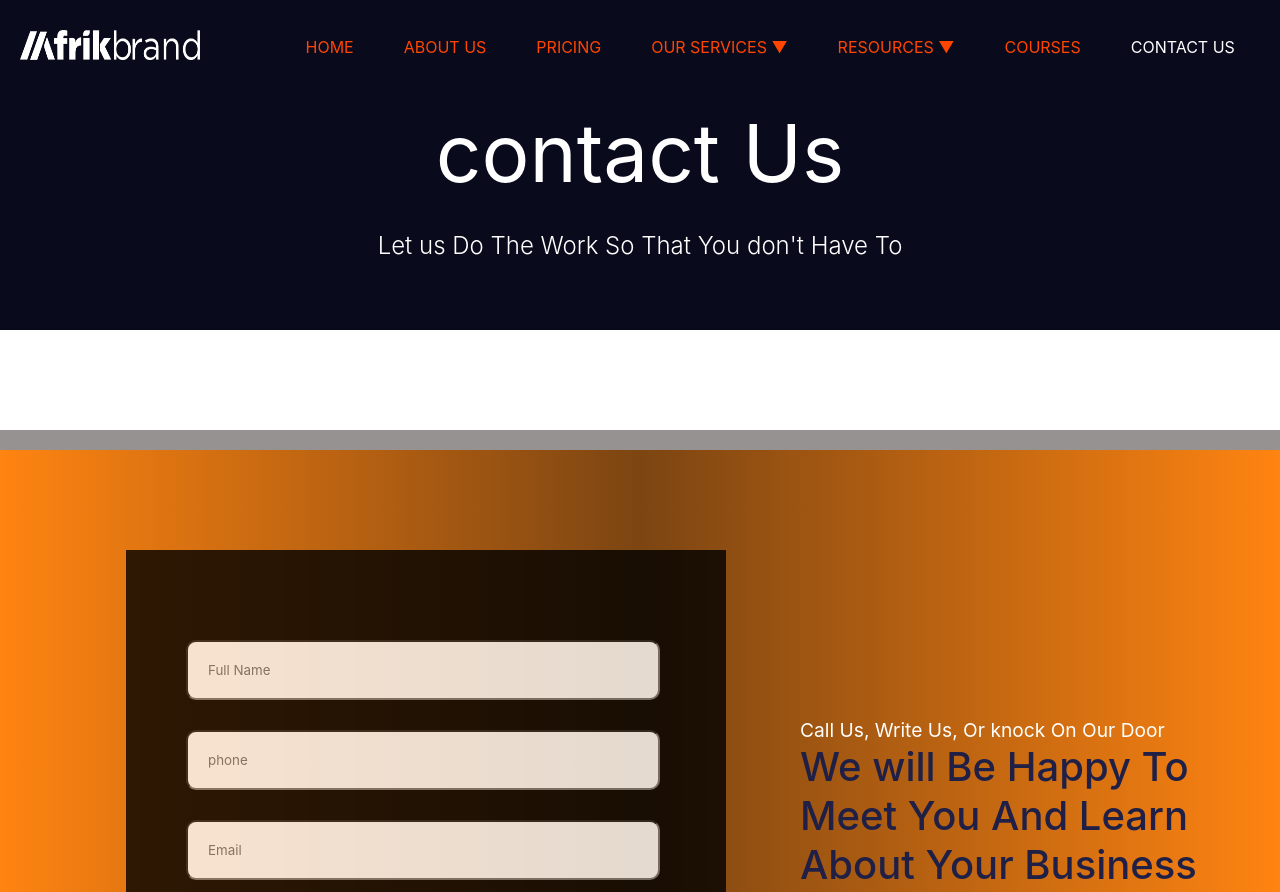
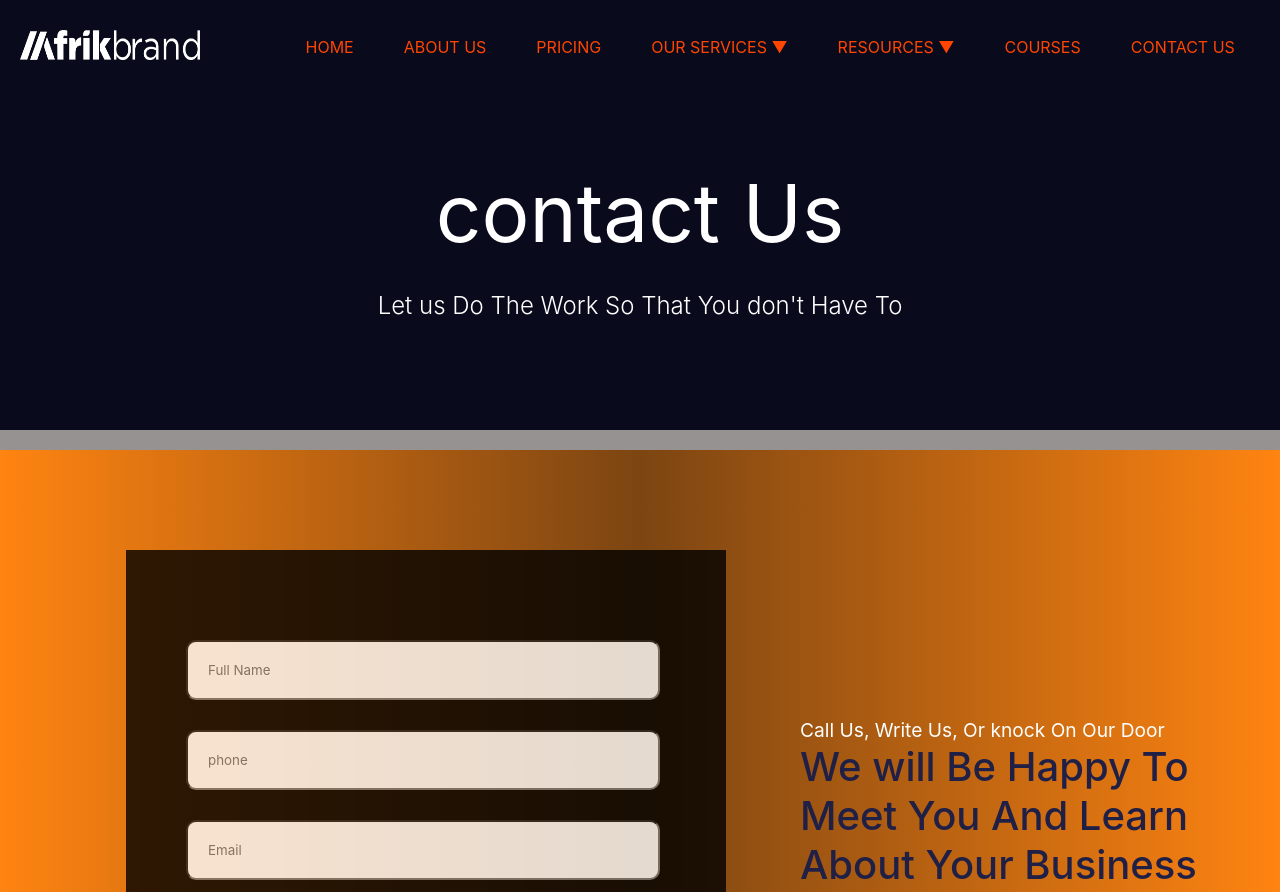
Before and after one commit to ORACLZE/afrik__brand, a website: page assets/pages/contact_us.html in a window 1280 px wide. Shown: the top 892 px of the page. Drawn offline with Linux system fonts and the light colour scheme.

Commit message:
updated contact us page

```diff
--- a/assets/pages/contact_us.html
+++ b/assets/pages/contact_us.html
@@ -48,14 +48,14 @@
                 <li><a href="contact_us.html"class="contact_us">CONTACT US</a></li>
             </ul>
         </nav>
+        <div class="">
+            <h1 class="section">contact Us</h1>
+            <p class="section">Let us Do The Work So That You don't Have To</p>
+
+        </div>
             </header>
 
    <main>
-    <div class="ader">
-        <h1 class="section">contact Us</h1>
-        <p class="section">Let us Do The Work So That You don't Have To</p>
-
-    </div>
     <section id="section-1" class="">
 
         <div id="form" class="form">
--- a/assets/styles/contact_us.css
+++ b/assets/styles/contact_us.css
@@ -17,22 +17,7 @@ header {
     margin: 0;
     text-align: center;
     background-color: rgb(10, 10, 29);
-    position: sticky;
-    top: 0;
-    bottom: 0;
-    left: 0;
-    right: 0;
-    z-index: 1000;
-    /* border-bottom-left-radius: 20%;
-    border-bottom-right-radius: -50%; */
-    /* height: 100px; */
 }
-/* .navbar {
-    display: flex;
-    justify-content: space-around;
-    align-items: center;
-    padding: 20px;
-} */
 i.fa-bars {
     color: #ff4500;
 }
@@ -41,12 +26,6 @@ i.fa-bars {
     justify-content: space-around;
     align-items: center;
     padding-top: 30px;
-    /* position: sticky;
-    top: 0;
-    bottom: 0;
-    left: 0;
-    right: 0;
-    z-index: 1000; */
 }
 i.fa-bars {
     color: #ff4500;
@@ -59,17 +38,18 @@ i.fa-bars {
     /* padding-left: 15px; */
 }
 header nav {
-    /* position: sticky;
+    position: sticky;
     z-index: 1000;
     top: 0;
     bottom: 0;
     left: 0;
-    right: 0;   */
+    right: 0;
 }
 header nav ul {
     display: flex;
     list-style-type: none;
     padding: 10;
+    z-index: 1000;
     /* position: relative;
     bottom: 30px; */
 }
@@ -77,6 +57,7 @@ header nav ul li {
     color: #ff4500;
     margin:0 25px;
     justify-content: space-around;
+    z-index: 1000;
     /* gap: 30px; */
     /* position: relative;
     top: 50px; */
@@ -97,7 +78,7 @@ header nav ul li a :hover{
     color: #fff;
     /* transition: color 0.7s ease; */
 }
-.contact_us {
+.active {
     color: #fff;
 }
 /* header nav ul li a::after {
@@ -119,16 +100,7 @@ header nav ul li a:hover::after {
     position: relative;
     top: -10px;
  } */
- .ader {
-    margin: 0;
-    padding: 0;
-    background-color: rgb(10, 10, 29);
-    position: relative;
-    top: -100px;
-    /* height: 50vh; */
-
- }
-.ader h1 {
+header h1 {
     text-align: center;
     color: #fff;
     font-size: 5rem;
@@ -138,7 +110,7 @@ header nav ul li a:hover::after {
     /* z-index: 1000; */
     /* overflow-y: hidden; */
 }
-.ader p {
+header p {
     font-size: 1.5rem;
     font-weight: 300;
     text-align: center;
```
